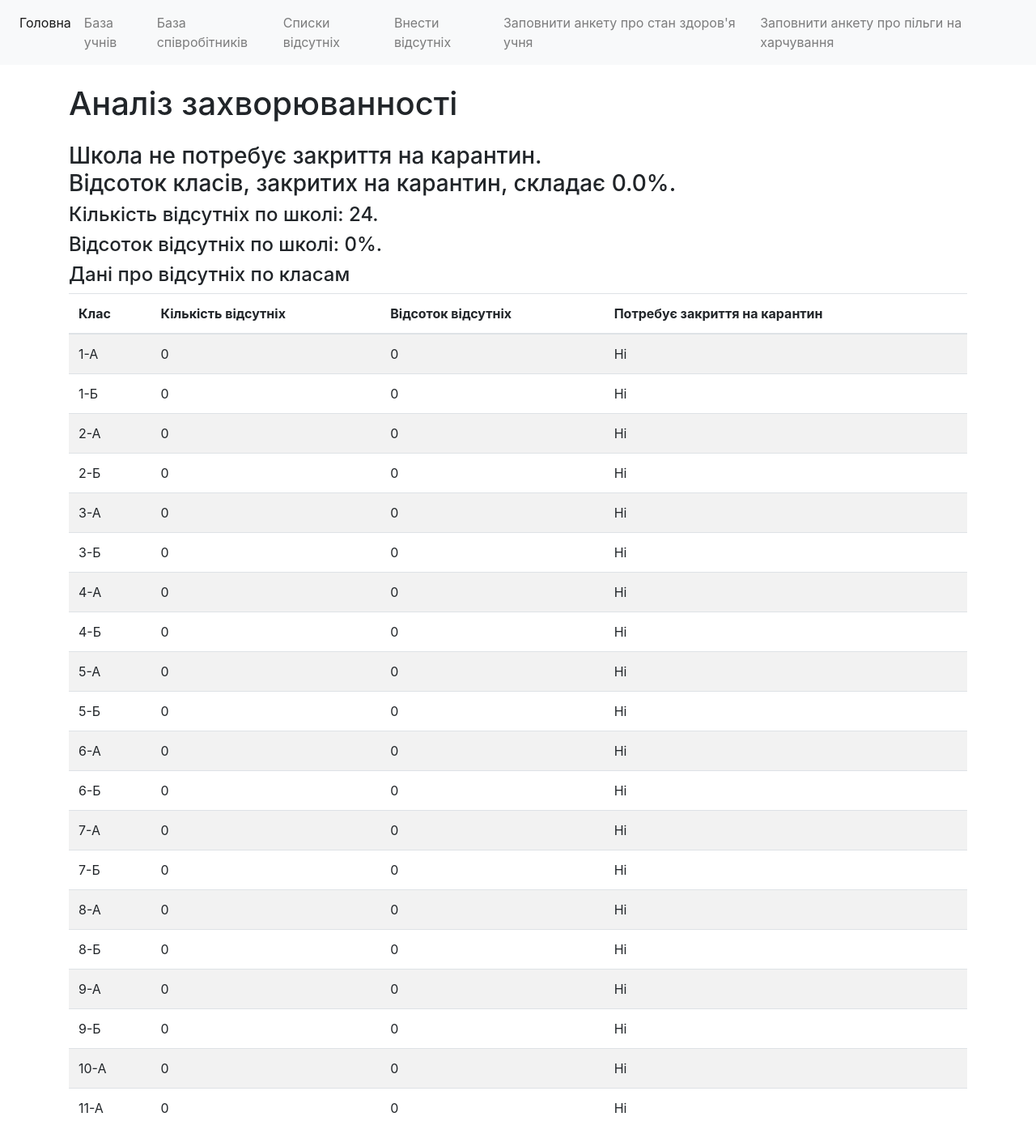
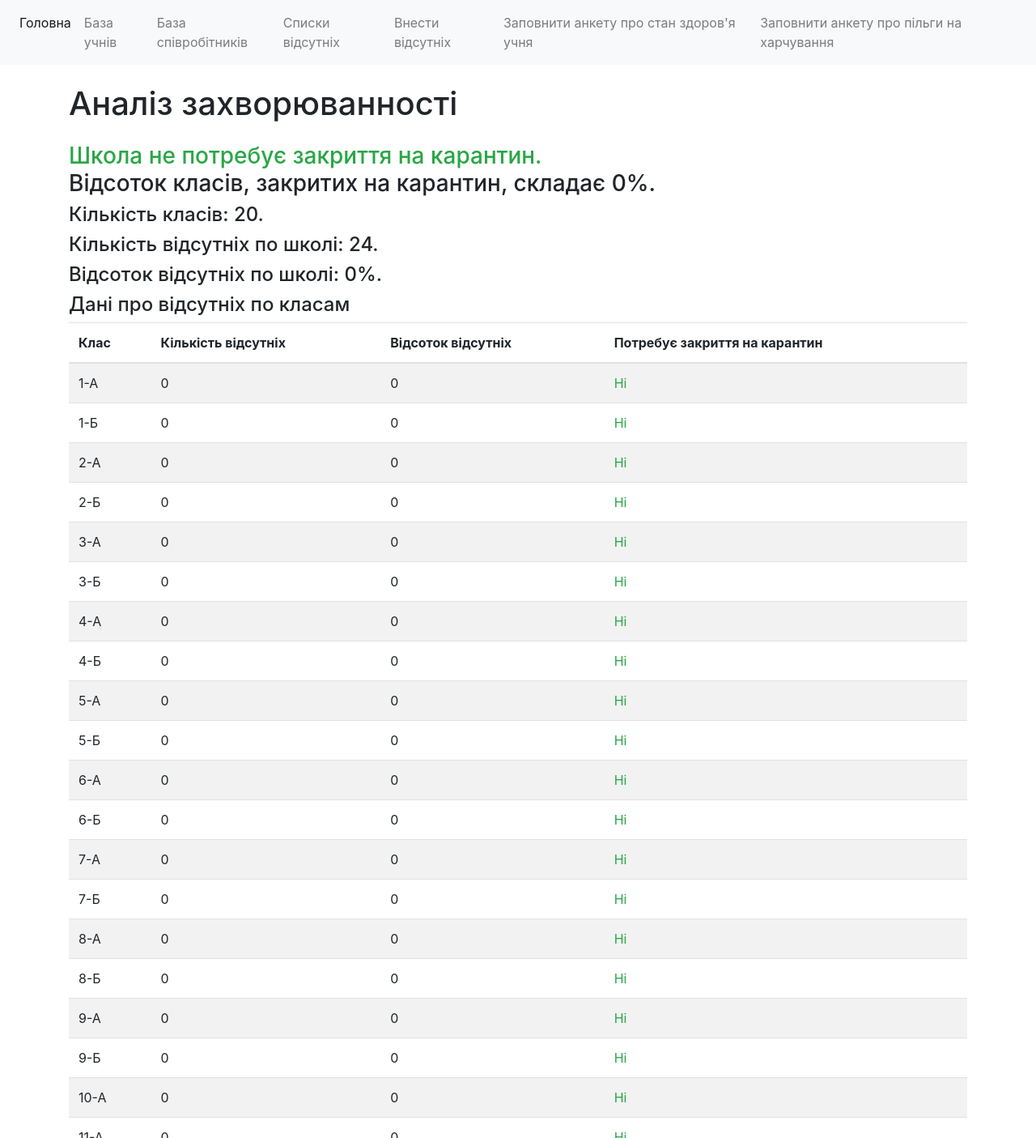
Before and after one commit to KashaVarya/Pupils-monitoring, a Django app: page / in a window 1280 px wide. Shown: the top 1405 px of the page at 81% size. Run offline with Django 3.2, Linux system fonts and the light colour scheme; data comes from the database, SQL or seed files in the repository; data that the repository does not hold is empty; some libraries are stand-ins or nearby versions.

Commit message:
fixes for data display and colors on index page

```diff
--- a/monitoring/templates/monitoring/index.html
+++ b/monitoring/templates/monitoring/index.html
@@ -8,13 +8,23 @@
                 <h1 class="my-4 text-break">Аналіз захворюванності</h1>
 
                 {% if perc_cls >= 20 %}
-                    <h3>Школа потребує закриття на карантин! <br> Відсоток класів, закритих на карантин,
-                        складає {{ perc_cls }}%.</h3>
+                    <h3>
+                        <span class="text-danger">Школа потребує закриття на карантин!</span>
+                        <br> Відсоток класів, закритих на карантин, складає {{ perc_cls }}%.
+                    </h3>
+                {% elif perc_cls >= 15 %}
+                    <h3>
+                        <span class="text-warning">Школа не потребує закриття на карантин.</span>
+                        <br> Відсоток класів, закритих на карантин, складає {{ perc_cls }}%.
+                    </h3>
                 {% else %}
-                    <h3>Школа не потребує закриття на карантин. <br> Відсоток класів, закритих на карантин,
-                        складає {{ perc_cls }}%.</h3>
+                    <h3>
+                        <span class="text-success">Школа не потребує закриття на карантин.</span>
+                        <br> Відсоток класів, закритих на карантин, складає {{ perc_cls }}%.
+                    </h3>
                 {% endif %}
 
+                <h4>Кількість класів: {{ classes | length }}.</h4>
                 <h4>Кількість відсутніх по школі: {{ all }}.</h4>
                 <h4>Відсоток відсутніх по школі: {{ perc_pupils }}%.</h4>
 
@@ -36,9 +46,11 @@
                             <td>{{ class.2 }}</td>
                             <td>{{ class.3 }}</td>
                             {% if class.3 >= 20 %}
-                                <td>Так!</td>
+                                <td><span class="text-danger">Так!</span></td>
+                            {% elif class.3 >= 20 %}
+                                <td><span class="text-warning">Ні</span></td>
                             {% else %}
-                                <td>Ні</td>
+                                <td><span class="text-success">Ні</span></td>
                             {% endif %}
                         </tr>
                     {% endfor %}
--- a/monitoring/views.py
+++ b/monitoring/views.py
@@ -60,7 +60,7 @@ class MainView(TemplateView):
             classes.append([
                 cls.id,
                 cls.name,
-                abs[cls.id][0],
+                round(abs[cls.id][0]),
                 perc_class
             ])
             all_pupils += abs[cls.id][1]
@@ -72,7 +72,7 @@ class MainView(TemplateView):
         context['classes'] = classes
         context['all'] = all_pupils
         context['perc_pupils'] = round(perc_pupils)
-        context['perc_cls'] = perc_cls
+        context['perc_cls'] = round(perc_cls)
 
         abs_gisto = cursor.execute(
             'select count(abs.cause) '
```
